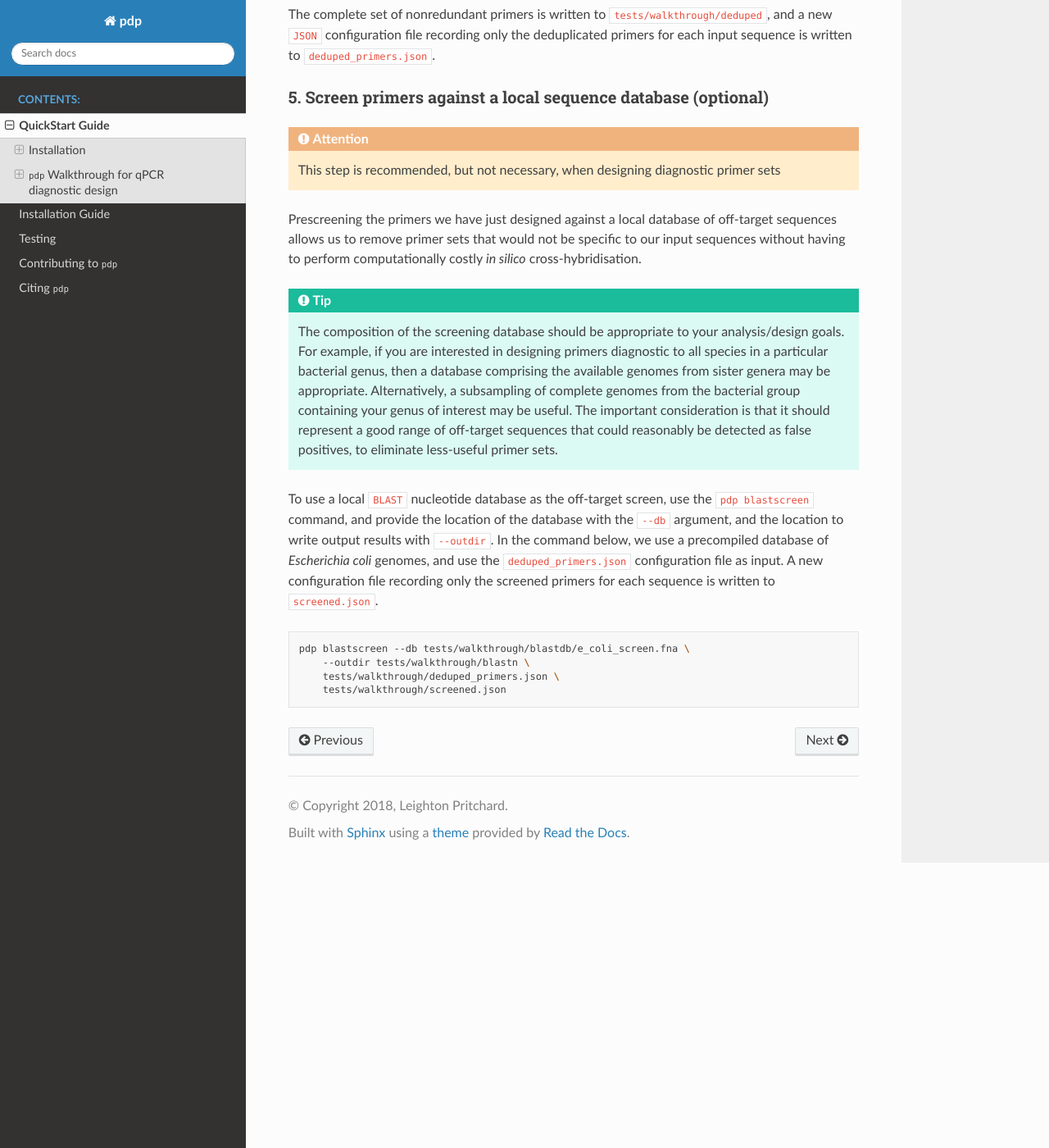
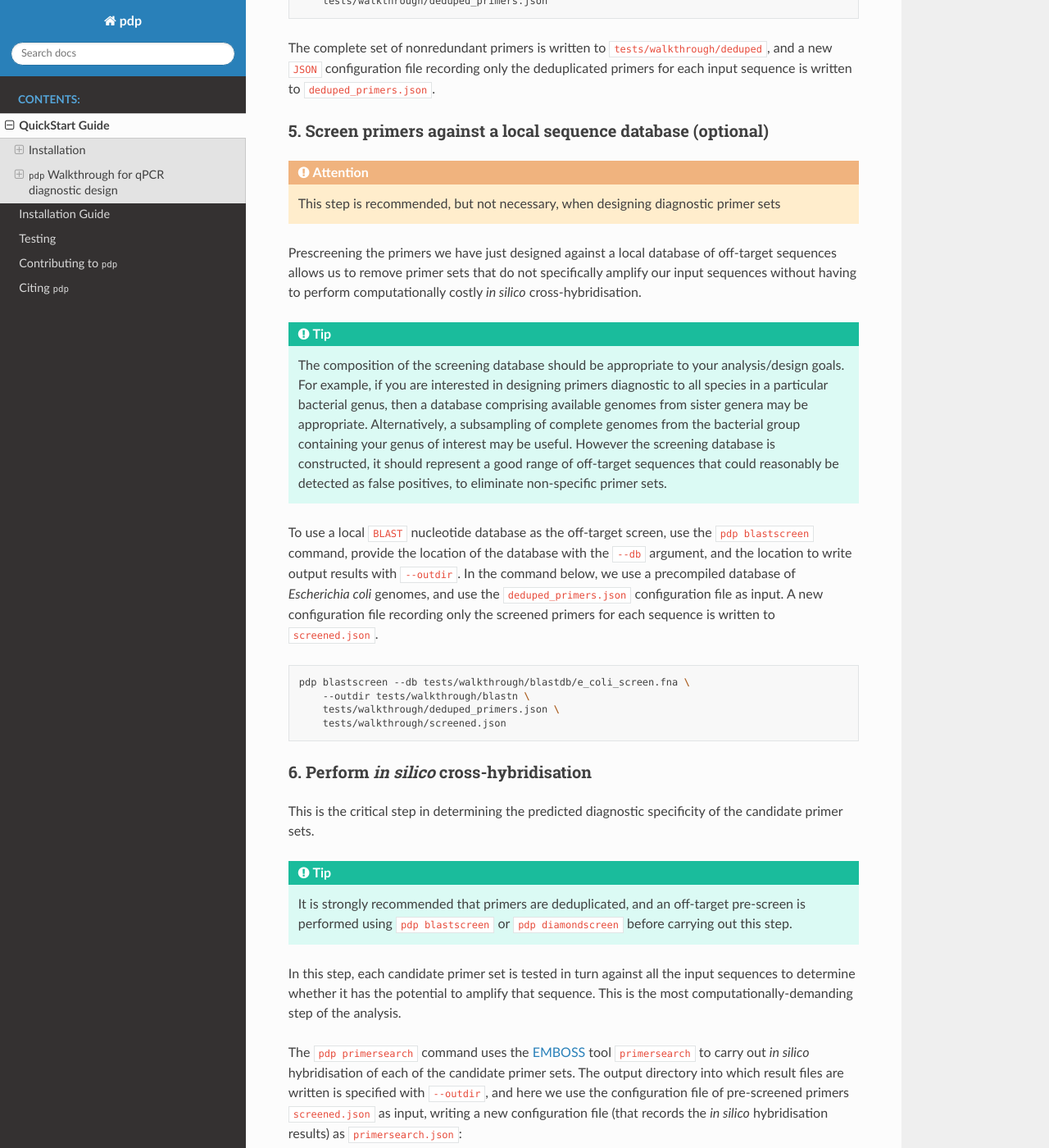
Before and after one commit to widdowquinn/find_differential_primers, a Sphinx documentation site: the page built from docs/quickstart.rst, in a window 1280 px wide and 1400 px high, scrolled down 5475 px. Shown: the whole window at 82% size. Built offline with Sphinx 7.4.7 and the Read the Docs theme 2.0.0, drawn with Linux system fonts in a browser that asks for light colours; some of the changed text lies outside the part shown.

Commit message:
update walkthrough docs for RTD

```diff
--- a/docs/quickstart.rst
+++ b/docs/quickstart.rst
@@ -50,11 +50,12 @@
 
 
 .. TIP::
-    To see options available for the ``pdp`` program, use the ``-h`` or ``--help`` option:
+    To see options available for the ``pdp`` program, or any subcommand, use the ``-h`` or ``--help`` option, e.g.:
 
     .. code-block:: bash
 
         pdp -help
+        pdp config -h
 
 
 ^^^^^^^^^^^^^^^^^^^^^^^^^^^^
@@ -248,13 +249,13 @@
 
     This step is recommended, but not necessary, when designing diagnostic primer sets
 
-Prescreening the primers we have just designed against a local database of off-target sequences allows us to remove primer sets that would not be specific to our input sequences without having to perform computationally costly *in silico* cross-hybridisation.
+Prescreening the primers we have just designed against a local database of off-target sequences allows us to remove primer sets that do not specifically amplify our input sequences without having to perform computationally costly *in silico* cross-hybridisation.
 
 .. TIP::
 
-    The composition of the screening database should be appropriate to your analysis/design goals. For example, if you are interested in designing primers diagnostic to all species in a particular bacterial genus, then a database comprising the available genomes from sister genera may be appropriate. Alternatively, a subsampling of complete genomes from the bacterial group containing your genus of interest may be useful. The important consideration is that it should represent a good range of off-target sequences that could reasonably be detected as false positives, to eliminate less-useful primer sets.
+    The composition of the screening database should be appropriate to your analysis/design goals. For example, if you are interested in designing primers diagnostic to all species in a particular bacterial genus, then a database comprising available genomes from sister genera may be appropriate. Alternatively, a subsampling of complete genomes from the bacterial group containing your genus of interest may be useful. However the screening database is constructed, it should represent a good range of off-target sequences that could reasonably be detected as false positives, to eliminate non-specific primer sets.
 
-To use a local ``BLAST`` nucleotide database as the off-target screen, use the ``pdp blastscreen`` command, and provide the location of the database with the ``--db`` argument, and the location to write output results with ``--outdir``. In the command below, we use a precompiled database of *Escherichia coli* genomes, and use the ``deduped_primers.json`` configuration file as input. A new configuration file recording only the screened primers for each sequence is written to ``screened.json``.
+To use a local ``BLAST`` nucleotide database as the off-target screen, use the ``pdp blastscreen`` command, provide the location of the database with the ``--db`` argument, and the location to write output results with ``--outdir``. In the command below, we use a precompiled database of *Escherichia coli* genomes, and use the ``deduped_primers.json`` configuration file as input. A new configuration file recording only the screened primers for each sequence is written to ``screened.json``.
 
 .. code-block:: bash
 
@@ -263,8 +264,75 @@
         tests/walkthrough/deduped_primers.json \
         tests/walkthrough/screened.json
 
+^^^^^^^^^^^^^^^^^^^^^^^^^^^^^^^^^^^^^^^^^^
+6. Perform *in silico* cross-hybridisation
+^^^^^^^^^^^^^^^^^^^^^^^^^^^^^^^^^^^^^^^^^^
 
+This is the critical step in determining the predicted diagnostic specificity of the candidate primer sets.
 
+.. TIP::
+
+    It is strongly recommended that primers are deduplicated, and an off-target pre-screen is performed using ``pdp blastscreen`` or ``pdp diamondscreen`` before carrying out this step.
+
+In this step, each candidate primer set is tested in turn against all the input sequences to determine whether it has the potential to amplify that sequence. This is the most computationally-demanding step of the analysis.
+
+The ``pdp primersearch`` command uses the `EMBOSS`_ tool ``primersearch`` to carry out *in silico* hybridisation of each of the candidate primer sets. The output directory into which result files are written is specified with ``--outdir``, and here we use the configuration file of pre-screened primers ``screened.json`` as input, writing a new configuration file (that records the *in silico* hybridisation results) as ``primersearch.json``:
+
+.. code-block:: bash
+
+    pdp primersearch \
+        --outdir tests/walkthrough/primersearch \
+        tests/walkthrough/screened.json \
+        tests/walkthrough/primersearch.json
+
+^^^^^^^^^^^^^^^^^^^^^^^^^^^^^^^^^^^^^^
+7. Classify primer sets by specificity
+^^^^^^^^^^^^^^^^^^^^^^^^^^^^^^^^^^^^^^
+
+The final step in determining qPCR primer set specificity is to analyse the *in silico* hybridisation results to determing which primer sets amplify exactly the members of each class/group defined in the initial configuration file. This is done using the ``pdp classify`` subcommand, which takes as arguments the configuration file written out by the *in silico* hybridisation step (``primersearch.json``), and the location of a directory into which the output will be written (here, ``tests/walkthrough/classify``):
+
+.. code-block:: bash
+
+    pdp classify \
+        tests/walkthrough/primersearch.json \
+        tests/walkthrough/classify
+
+The output directory contains ``.json`` and ``.ePrimer3`` format files for each set of candidate primers that were determined to be specific to a class/group named in the initial configuration file, and two summary files (``results.json`` and ``summary.tab``):
+
+.. code-block:: bash
+
+    $ tree tests/walkthrough/classify/
+    tests/walkthrough/classify/
+    ├── Pectobacterium_primers.ePrimer3
+    ├── Pectobacterium_primers.json
+    ├── atrosepticum_NCBI_primers.ePrimer3
+    ├── atrosepticum_NCBI_primers.json
+    ├── betavasculorum_NCBI_primers.ePrimer3
+    ├── betavasculorum_NCBI_primers.json
+    ├── gv1_primers.ePrimer3
+    ├── gv1_primers.json
+    ├── gv2_primers.ePrimer3
+    ├── gv2_primers.json
+    ├── gv7_primers.ePrimer3
+    ├── gv7_primers.json
+    ├── results.json
+    ├── summary.tab
+    ├── wasabiae_NCBI_primers.ePrimer3
+    └── wasabiae_NCBI_primers.json
+
+The ``summary.tab`` file is a tab-separated plain text file that describes how many primer sets were determined to potentially be diagnostic for each input class, and describes a path to the ``JSON`` file describing their results:
+
+.. code-block:: bash
+
+    $ cat tests/walkthrough/classify/summary.tab
+    Group   NumPrimers      Primers
+    Pectobacterium  4       tests/walkthrough/classify/Pectobacterium_primers.json
+    atrosepticum_NCBI       1       tests/walkthrough/classify/atrosepticum_NCBI_primers.json
+    betavasculorum_NCBI     2       tests/walkthrough/classify/betavasculorum_NCBI_primers.json
+    gv1     1       tests/walkthrough/classify/gv1_primers.json
+    gv2     2       tests/walkthrough/classify/gv2_primers.json
+    gv7     2       tests/walkthrough/classify/gv7_primers.json
+    wasabiae_NCBI   2       tests/walkthrough/classify/wasabiae_NCBI_primers.json
 
 
 .. _Anaconda: https://www.anaconda.com/what-is-anaconda/
```
Also changed, not shown: other parts of docs/quickstart.rst (+3 -3 lines).
